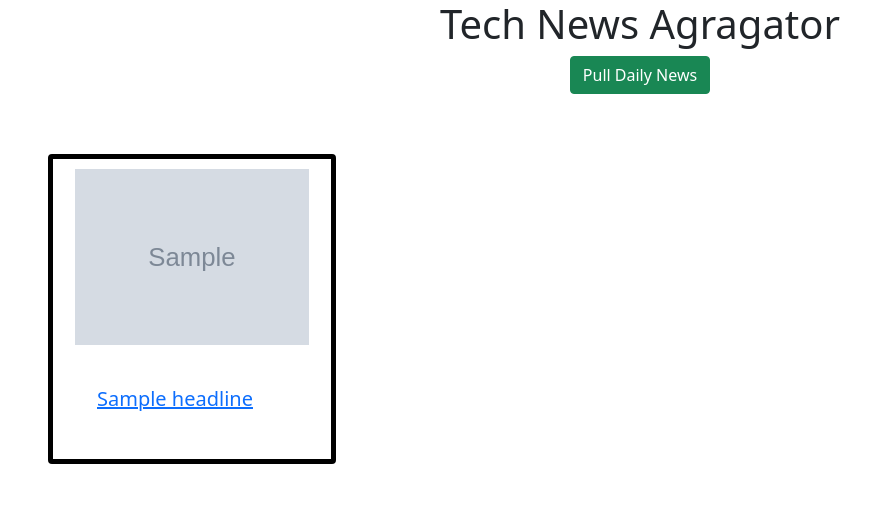
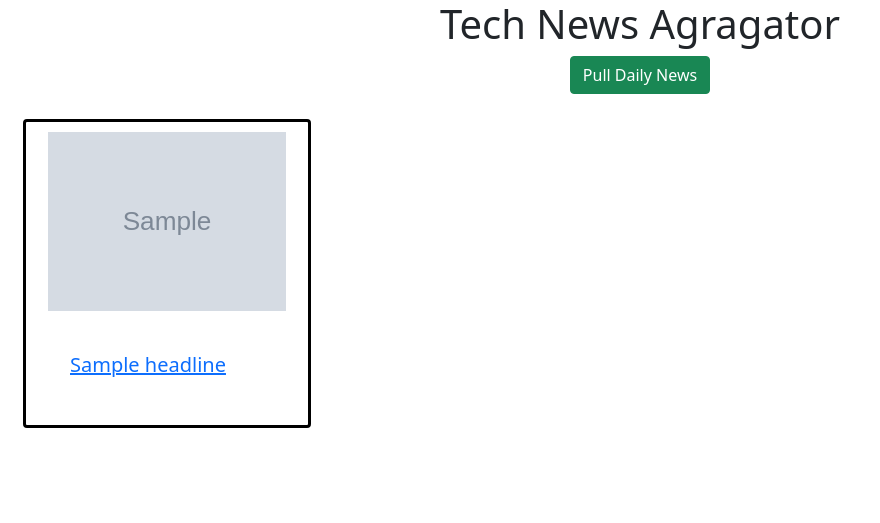
Before and after one commit to kev-the-python-dev/cyber-news-aggregator, a Django app: page / in a window 1280 px wide. Shown: the top 523 px of the page, without its empty margins (0-880 px from the left). Run offline with Django 4.2, Linux system fonts and the light colour scheme; tables that the repository leaves empty hold one stand-in row (values such as "Sample post"); grey boxes marked "Sample" are stand-in pictures.

Commit message:
small bug fixes

```diff
--- a/tech_news_aggregator/templates/news/home.html
+++ b/tech_news_aggregator/templates/news/home.html
@@ -12,11 +12,11 @@
         </center>
     </div>
 
-    <div class="card-columns" style="padding: 50px; ">
+    <div class="card-columns" style="padding: 25px; ">
 
         {% for object in object_list %}
         {% if forloop.counter0|divisibleby:4 %} <div class="row"> {%  endif %}
-        <div class="card" style="width: 18rem; border:5px black solid; margin: 10px;">
+        <div class="card" style="width: 18rem; border:3px black solid; margin-left: 10px; margin-bottom: 10px;">
         <img class="card-img-top" src="{{ object.image }}" style="padding: 10px;">
         <div class="card-body">
             <h5 class="card-title"><div class="card-body">
```
